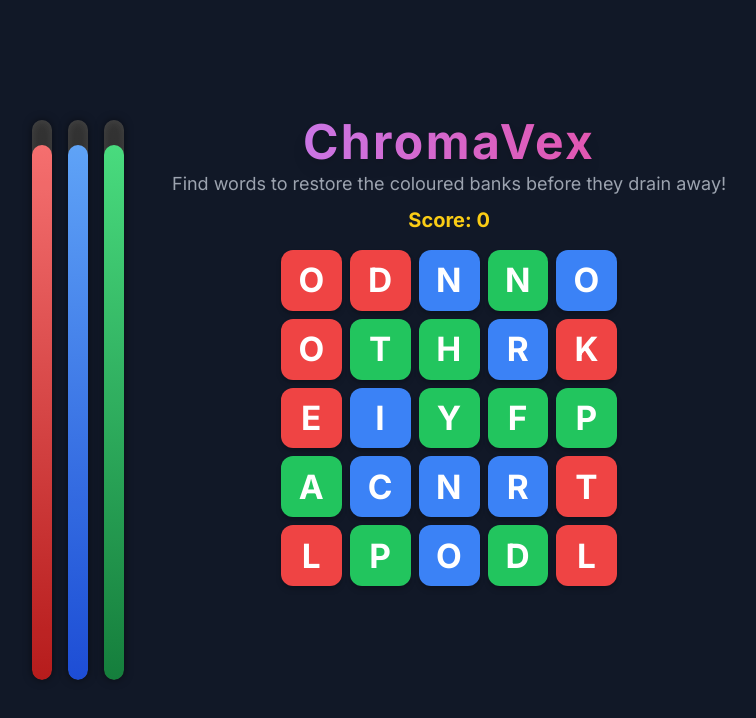
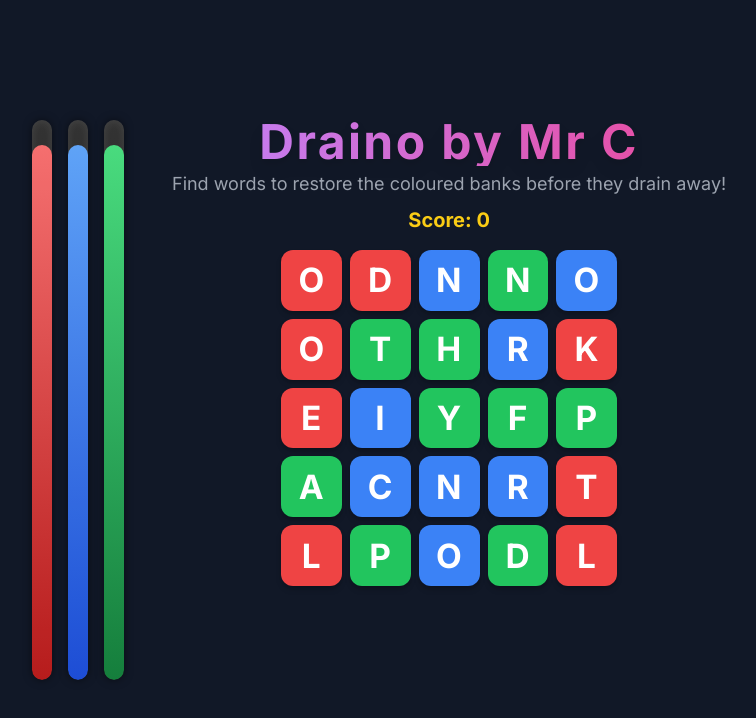
Before and after one commit to planomy/Draino, a plain HTML site: page index.html in a window 1280 px wide. Shown: the whole page, without its empty margins (96-852 px from the left). Drawn offline with nearby package versions, Linux system fonts and the light colour scheme; no server answers.

Commit message:
Change title from 'ChromaVex' to 'Draino by Mr C'

```diff
--- a/index.html
+++ b/index.html
@@ -38,7 +38,7 @@
 
     <div class="flex flex-col items-center">
       <header class="text-center mb-4">
-        <h1 class="text-5xl font-bold tracking-wider bg-clip-text text-transparent bg-gradient-to-r from-purple-400 to-pink-500 drop-shadow-lg">ChromaVex</h1>
+        <h1 class="text-5xl font-bold tracking-wider bg-clip-text text-transparent bg-gradient-to-r from-purple-400 to-pink-500 drop-shadow-lg">Draino by Mr C</h1>
         <p id="subtitle" class="text-gray-400 text-lg mt-1">Find words to restore the coloured banks before they drain away!</p>
         <p id="score" class="text-yellow-400 text-xl mt-2 font-bold">Score: 0</p>
       </header>
```
